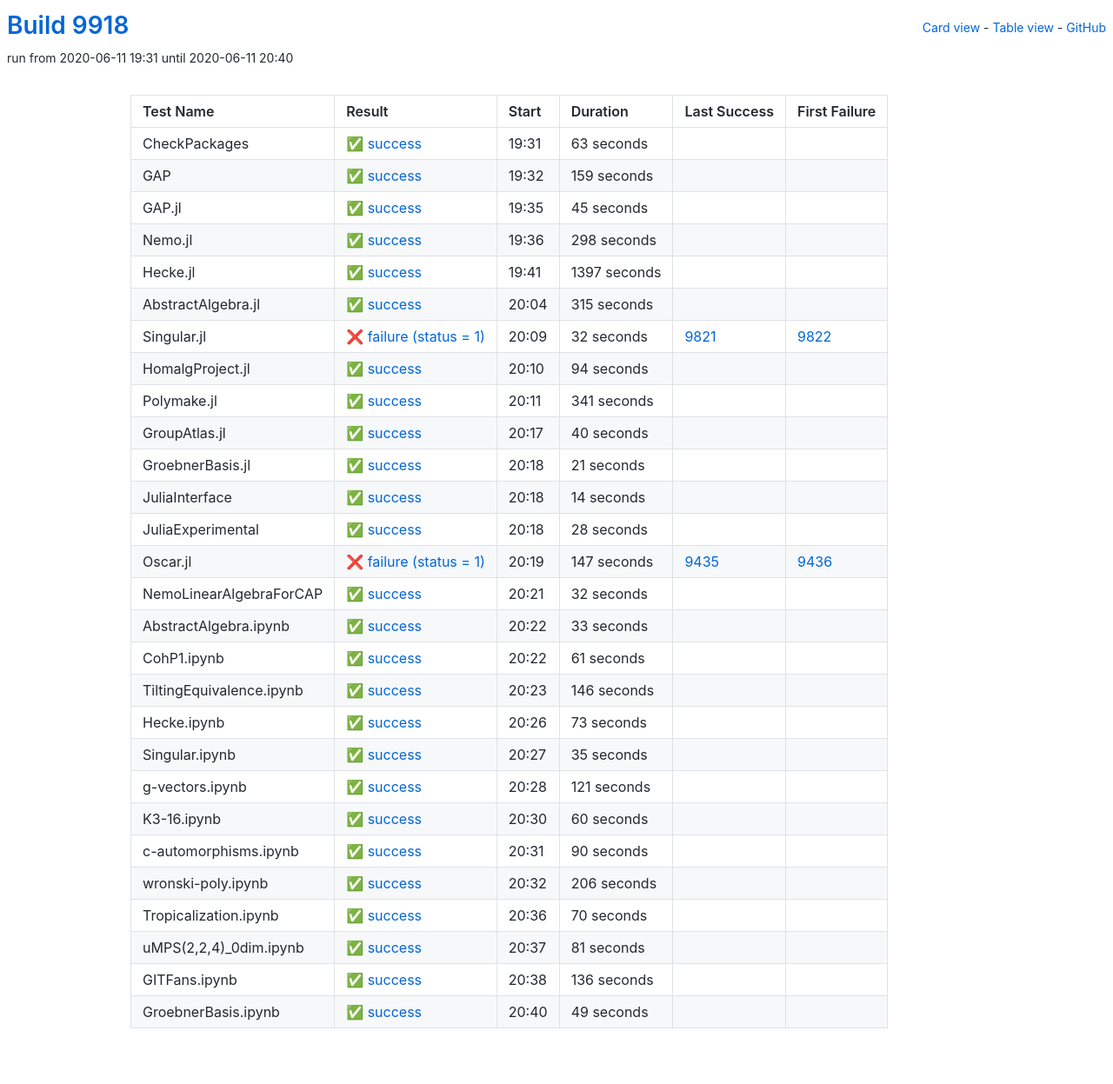
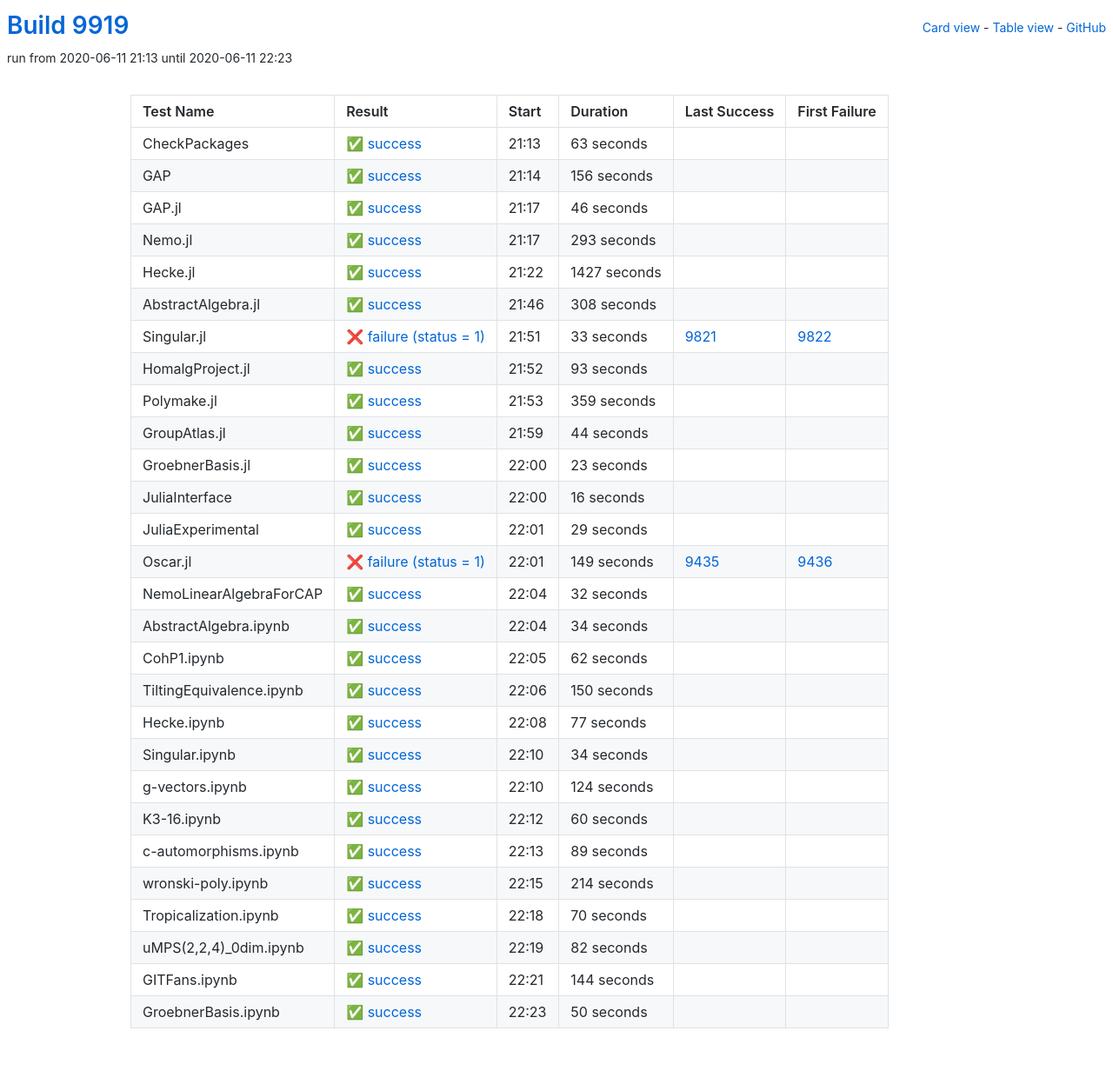
Before and after one commit to oscar-system/oscar-ci-status, a Jekyll site: the page built from table.html, in a window 1280 px wide. Shown: the whole page at 87% size. Built offline with Jekyll 4.4.1, drawn with Linux system fonts in a browser that asks for light colours.

Commit message:
Build #9919

```diff
--- a/_data/ci.yml
+++ b/_data/ci.yml
@@ -1,6 +1,6 @@
 ---
-build: 9918
-build_url: https://oscarci.mathematik.uni-kl.de/job/oscar/9918/
+build: 9919
+build_url: https://oscarci.mathematik.uni-kl.de/job/oscar/9919/
 job: oscar
 organization: oscar-system
 repo: oscar-ci-status
@@ -8,8 +8,8 @@ repourl: https://github.com/oscar-system/oscar-ci-status
 tests:
 - name: CheckPackages
   id: checkpackages
-  log: https://oscarci.mathematik.uni-kl.de/job/oscar/9918/artifact/logs/build-9918/CheckPackages.log
-  start: 2020-06-11 19:31
+  log: https://oscarci.mathematik.uni-kl.de/job/oscar/9919/artifact/logs/build-9919/CheckPackages.log
+  start: 2020-06-11 21:13
   success: true
   exitcode: 0
   status: success
@@ -20,164 +20,164 @@ tests:
   first_failure_url:
 - name: GAP
   id: gap
-  log: https://oscarci.mathematik.uni-kl.de/job/oscar/9918/artifact/logs/build-9918/GAP.log
-  start: 2020-06-11 19:32
+  log: https://oscarci.mathematik.uni-kl.de/job/oscar/9919/artifact/logs/build-9919/GAP.log
+  start: 2020-06-11 21:14
   success: true
   exitcode: 0
   status: success
-  duration: 159
+  duration: 156
   last_success: false
   last_success_url:
   first_failure: false
   first_failure_url:
 - name: GAP.jl
   id: gap-jl
-  log: https://oscarci.mathematik.uni-kl.de/job/oscar/9918/artifact/logs/build-9918/GAP.jl.log
-  start: 2020-06-11 19:35
+  log: https://oscarci.mathematik.uni-kl.de/job/oscar/9919/artifact/logs/build-9919/GAP.jl.log
+  start: 2020-06-11 21:17
   success: true
   exitcode: 0
   status: success
-  duration: 45
+  duration: 46
   last_success: false
   last_success_url:
   first_failure: false
   first_failure_url:
 - name: Nemo.jl
   id: nemo-jl
-  log: https://oscarci.mathematik.uni-kl.de/job/oscar/9918/artifact/logs/build-9918/Nemo.jl.log
-  start: 2020-06-11 19:36
+  log: https://oscarci.mathematik.uni-kl.de/job/oscar/9919/artifact/logs/build-9919/Nemo.jl.log
+  start: 2020-06-11 21:17
   success: true
   exitcode: 0
   status: success
-  duration: 298
+  duration: 293
   last_success: false
   last_success_url:
   first_failure: false
   first_failure_url:
 - name: Hecke.jl
   id: hecke-jl
-  log: https://oscarci.mathematik.uni-kl.de/job/oscar/9918/artifact/logs/build-9918/Hecke.jl.log
-  start: 2020-06-11 19:41
+  log: https://oscarci.mathematik.uni-kl.de/job/oscar/9919/artifact/logs/build-9919/Hecke.jl.log
+  start: 2020-06-11 21:22
   success: true
   exitcode: 0
   status: success
-  duration: 1397
+  duration: 1427
   last_success: false
   last_success_url:
   first_failure: false
   first_failure_url:
 - name: AbstractAlgebra.jl
   id: abstractalgebra-jl
-  log: https://oscarci.mathematik.uni-kl.de/job/oscar/9918/artifact/logs/build-9918/AbstractAlgebra.jl.log
-  start: 2020-06-11 20:04
+  log: https://oscarci.mathematik.uni-kl.de/job/oscar/9919/artifact/logs/build-9919/AbstractAlgebra.jl.log
+  start: 2020-06-11 21:46
   success: true
   exitcode: 0
   status: success
-  duration: 315
+  duration: 308
   last_success: false
   last_success_url:
   first_failure: false
   first_failure_url:
 - name: Singular.jl
   id: singular-jl
-  log: https://oscarci.mathematik.uni-kl.de/job/oscar/9918/artifact/logs/build-9918/Singular.jl.log
-  start: 2020-06-11 20:09
+  log: https://oscarci.mathematik.uni-kl.de/job/oscar/9919/artifact/logs/build-9919/Singular.jl.log
+  start: 2020-06-11 21:51
   success: false
   exitcode: 1
   status: failure
-  duration: 32
+  duration: 33
   last_success: 9821
   last_success_url: https://oscarci.mathematik.uni-kl.de/job/oscar/9821/
   first_failure: 9822
   first_failure_url: https://oscarci.mathematik.uni-kl.de/job/oscar/9822/
 - name: HomalgProject.jl
   id: homalgproject-jl
-  log: https://oscarci.mathematik.uni-kl.de/job/oscar/9918/artifact/logs/build-9918/HomalgProject.jl.log
-  start: 2020-06-11 20:10
+  log: https://oscarci.mathematik.uni-kl.de/job/oscar/9919/artifact/logs/build-9919/HomalgProject.jl.log
+  start: 2020-06-11 21:52
   success: true
   exitcode: 0
   status: success
-  duration: 94
+  duration: 93
   last_success: false
   last_success_url:
   first_failure: false
   first_failure_url:
 - name: Polymake.jl
   id: polymake-jl
-  log: https://oscarci.mathematik.uni-kl.de/job/oscar/9918/artifact/logs/build-9918/Polymake.jl.log
-  start: 2020-06-11 20:11
+  log: https://oscarci.mathematik.uni-kl.de/job/oscar/9919/artifact/logs/build-9919/Polymake.jl.log
+  start: 2020-06-11 21:53
   success: true
   exitcode: 0
   status: success
-  duration: 341
+  duration: 359
   last_success: false
   last_success_url:
   first_failure: false
   first_failure_url:
 - name: GroupAtlas.jl
   id: groupatlas-jl
-  log: https://oscarci.mathematik.uni-kl.de/job/oscar/9918/artifact/logs/build-9918/GroupAtlas.jl.log
-  start: 2020-06-11 20:17
+  log: https://oscarci.mathematik.uni-kl.de/job/oscar/9919/artifact/logs/build-9919/GroupAtlas.jl.log
+  start: 2020-06-11 21:59
   success: true
   exitcode: 0
   status: success
-  duration: 40
+  duration: 44
   last_success: false
   last_success_url:
   first_failure: false
   first_failure_url:
 - name: GroebnerBasis.jl
   id: groebnerbasis-jl
-  log: https://oscarci.mathematik.uni-kl.de/job/oscar/9918/artifact/logs/build-9918/GroebnerBasis.jl.log
-  start: 2020-06-11 20:18
+  log: https://oscarci.mathematik.uni-kl.de/job/oscar/9919/artifact/logs/build-9919/GroebnerBasis.jl.log
+  start: 2020-06-11 22:00
   success: true
   exitcode: 0
   status: success
-  duration: 21
+  duration: 23
   last_success: false
   last_success_url:
   first_failure: false
   first_failure_url:
 - name: JuliaInterface
   id: juliainterface
-  log: https://oscarci.mathematik.uni-kl.de/job/oscar/9918/artifact/logs/build-9918/JuliaInterface.log
-  start: 2020-06-11 20:18
+  log: https://oscarci.mathematik.uni-kl.de/job/oscar/9919/artifact/logs/build-9919/JuliaInterface.log
+  start: 2020-06-11 22:00
   success: true
   exitcode: 0
   status: success
-  duration: 14
+  duration: 16
   last_success: false
   last_success_url:
   first_failure: false
   first_failure_url:
 - name: JuliaExperimental
   id: juliaexperimental
-  log: https://oscarci.mathematik.uni-kl.de/job/oscar/9918/artifact/logs/build-9918/JuliaExperimental.log
-  start: 2020-06-11 20:18
+  log: https://oscarci.mathematik.uni-kl.de/job/oscar/9919/artifact/logs/build-9919/JuliaExperimental.log
+  start: 2020-06-11 22:01
   success: true
   exitcode: 0
   status: success
-  duration: 28
+  duration: 29
   last_success: false
   last_success_url:
   first_failure: false
   first_failure_url:
 - name: Oscar.jl
   id: oscar-jl
-  log: https://oscarci.mathematik.uni-kl.de/job/oscar/9918/artifact/logs/build-9918/Oscar.jl.log
-  start: 2020-06-11 20:19
+  log: https://oscarci.mathematik.uni-kl.de/job/oscar/9919/artifact/logs/build-9919/Oscar.jl.log
+  start: 2020-06-11 22:01
   success: false
   exitcode: 1
   status: failure
-  duration: 147
+  duration: 149
   last_success: 9435
   last_success_url: https://oscarci.mathematik.uni-kl.de/job/oscar/9435/
   first_failure: 9436
   first_failure_url: https://oscarci.mathematik.uni-kl.de/job/oscar/9436/
 - name: NemoLinearAlgebraForCAP
   id: nemolinearalgebraforcap
-  log: https://oscarci.mathematik.uni-kl.de/job/oscar/9918/artifact/logs/build-9918/NemoLinearAlgebraForCAP.log
-  start: 2020-06-11 20:21
+  log: https://oscarci.mathematik.uni-kl.de/job/oscar/9919/artifact/logs/build-9919/NemoLinearAlgebraForCAP.log
+  start: 2020-06-11 22:04
   success: true
   exitcode: 0
   status: success
@@ -188,80 +188,80 @@ tests:
   first_failure_url:
 - name: AbstractAlgebra.ipynb
   id: abstractalgebra-ipynb
-  log: https://oscarci.mathematik.uni-kl.de/job/oscar/9918/artifact/logs/build-9918/AbstractAlgebra.ipynb.log
-  start: 2020-06-11 20:22
+  log: https://oscarci.mathematik.uni-kl.de/job/oscar/9919/artifact/logs/build-9919/AbstractAlgebra.ipynb.log
+  start: 2020-06-11 22:04
   success: true
   exitcode: 0
   status: success
-  duration: 33
+  duration: 34
   last_success: false
   last_success_url:
   first_failure: false
   first_failure_url:
 - name: CohP1.ipynb
   id: cohp1-ipynb
-  log: https://oscarci.mathematik.uni-kl.de/job/oscar/9918/artifact/logs/build-9918/CohP1.ipynb.log
-  start: 2020-06-11 20:22
+  log: https://oscarci.mathematik.uni-kl.de/job/oscar/9919/artifact/logs/build-9919/CohP1.ipynb.log
+  start: 2020-06-11 22:05
   success: true
   exitcode: 0
   status: success
-  duration: 61
+  duration: 62
   last_success: false
   last_success_url:
   first_failure: false
   first_failure_url:
 - name: TiltingEquivalence.ipynb
   id: tiltingequivalence-ipynb
-  log: https://oscarci.mathematik.uni-kl.de/job/oscar/9918/artifact/logs/build-9918/TiltingEquivalence.ipynb.log
-  start: 2020-06-11 20:23
+  log: https://oscarci.mathematik.uni-kl.de/job/oscar/9919/artifact/logs/build-9919/TiltingEquivalence.ipynb.log
+  start: 2020-06-11 22:06
   success: true
   exitcode: 0
   status: success
-  duration: 146
+  duration: 150
   last_success: false
   last_success_url:
   first_failure: false
   first_failure_url:
 - name: Hecke.ipynb
   id: hecke-ipynb
-  log: https://oscarci.mathematik.uni-kl.de/job/oscar/9918/artifact/logs/build-9918/Hecke.ipynb.log
-  start: 2020-06-11 20:26
+  log: https://oscarci.mathematik.uni-kl.de/job/oscar/9919/artifact/logs/build-9919/Hecke.ipynb.log
+  start: 2020-06-11 22:08
   success: true
   exitcode: 0
   status: success
-  duration: 73
+  duration: 77
   last_success: false
   last_success_url:
   first_failure: false
   first_failure_url:
 - name: Singular.ipynb
   id: singular-ipynb
-  log: https://oscarci.mathematik.uni-kl.de/job/oscar/9918/artifact/logs/build-9918/Singular.ipynb.log
-  start: 2020-06-11 20:27
+  log: https://oscarci.mathematik.uni-kl.de/job/oscar/9919/artifact/logs/build-9919/Singular.ipynb.log
+  start: 2020-06-11 22:10
   success: true
   exitcode: 0
   status: success
-  duration: 35
+  duration: 34
   last_success: false
   last_success_url:
   first_failure: false
   first_failure_url:
 - name: g-vectors.ipynb
   id: g-vectors-ipynb
-  log: https://oscarci.mathematik.uni-kl.de/job/oscar/9918/artifact/logs/build-9918/g-vectors.ipynb.log
-  start: 2020-06-11 20:28
+  log: https://oscarci.mathematik.uni-kl.de/job/oscar/9919/artifact/logs/build-9919/g-vectors.ipynb.log
+  start: 2020-06-11 22:10
   success: true
   exitcode: 0
   status: success
-  duration: 121
+  duration: 124
   last_success: false
   last_success_url:
   first_failure: false
   first_failure_url:
 - name: K3-16.ipynb
   id: k3-16-ipynb
-  log: https://oscarci.mathematik.uni-kl.de/job/oscar/9918/artifact/logs/build-9918/K3-16.ipynb.log
-  start: 2020-06-11 20:30
+  log: https://oscarci.mathematik.uni-kl.de/job/oscar/9919/artifact/logs/build-9919/K3-16.ipynb.log
+  start: 2020-06-11 22:12
   success: true
   exitcode: 0
   status: success
@@ -272,32 +272,32 @@ tests:
   first_failure_url:
 - name: c-automorphisms.ipynb
   id: c-automorphisms-ipynb
-  log: https://oscarci.mathematik.uni-kl.de/job/oscar/9918/artifact/logs/build-9918/c-automorphisms.ipynb.log
-  start: 2020-06-11 20:31
+  log: https://oscarci.mathematik.uni-kl.de/job/oscar/9919/artifact/logs/build-9919/c-automorphisms.ipynb.log
+  start: 2020-06-11 22:13
   success: true
   exitcode: 0
   status: success
-  duration: 90
+  duration: 89
   last_success: false
   last_success_url:
   first_failure: false
   first_failure_url:
 - name: wronski-poly.ipynb
   id: wronski-poly-ipynb
-  log: https://oscarci.mathematik.uni-kl.de/job/oscar/9918/artifact/logs/build-9918/wronski-poly.ipynb.log
-  start: 2020-06-11 20:32
+  log: https://oscarci.mathematik.uni-kl.de/job/oscar/9919/artifact/logs/build-9919/wronski-poly.ipynb.log
+  start: 2020-06-11 22:15
   success: true
   exitcode: 0
   status: success
-  duration: 206
+  duration: 214
   last_success: false
   last_success_url:
   first_failure: false
   first_failure_url:
 - name: Tropicalization.ipynb
   id: tropicalization-ipynb
-  log: https://oscarci.mathematik.uni-kl.de/job/oscar/9918/artifact/logs/build-9918/Tropicalization.ipynb.log
-  start: 2020-06-11 20:36
+  log: https://oscarci.mathematik.uni-kl.de/job/oscar/9919/artifact/logs/build-9919/Tropicalization.ipynb.log
+  start: 2020-06-11 22:18
   success: true
   exitcode: 0
   status: success
@@ -308,36 +308,36 @@ tests:
   first_failure_url:
 - name: uMPS(2,2,4)_0dim.ipynb
   id: umps-2-2-4-0dim-ipynb
-  log: https://oscarci.mathematik.uni-kl.de/job/oscar/9918/artifact/logs/build-9918/uMPS-2-2-4-_0dim.ipynb.log
-  start: 2020-06-11 20:37
+  log: https://oscarci.mathematik.uni-kl.de/job/oscar/9919/artifact/logs/build-9919/uMPS-2-2-4-_0dim.ipynb.log
+  start: 2020-06-11 22:19
   success: true
   exitcode: 0
   status: success
-  duration: 81
+  duration: 82
   last_success: false
   last_success_url:
   first_failure: false
   first_failure_url:
 - name: GITFans.ipynb
   id: gitfans-ipynb
-  log: https://oscarci.mathematik.uni-kl.de/job/oscar/9918/artifact/logs/build-9918/GITFans.ipynb.log
-  start: 2020-06-11 20:38
+  log: https://oscarci.mathematik.uni-kl.de/job/oscar/9919/artifact/logs/build-9919/GITFans.ipynb.log
+  start: 2020-06-11 22:21
   success: true
   exitcode: 0
   status: success
-  duration: 136
+  duration: 144
   last_success: false
   last_success_url:
   first_failure: false
   first_failure_url:
 - name: GroebnerBasis.ipynb
   id: groebnerbasis-ipynb
-  log: https://oscarci.mathematik.uni-kl.de/job/oscar/9918/artifact/logs/build-9918/GroebnerBasis.ipynb.log
-  start: 2020-06-11 20:40
+  log: https://oscarci.mathematik.uni-kl.de/job/oscar/9919/artifact/logs/build-9919/GroebnerBasis.ipynb.log
+  start: 2020-06-11 22:23
   success: true
   exitcode: 0
   status: success
-  duration: 49
+  duration: 50
   last_success: false
   last_success_url:
   first_failure: false
```
Also changed, not shown: README.md.
